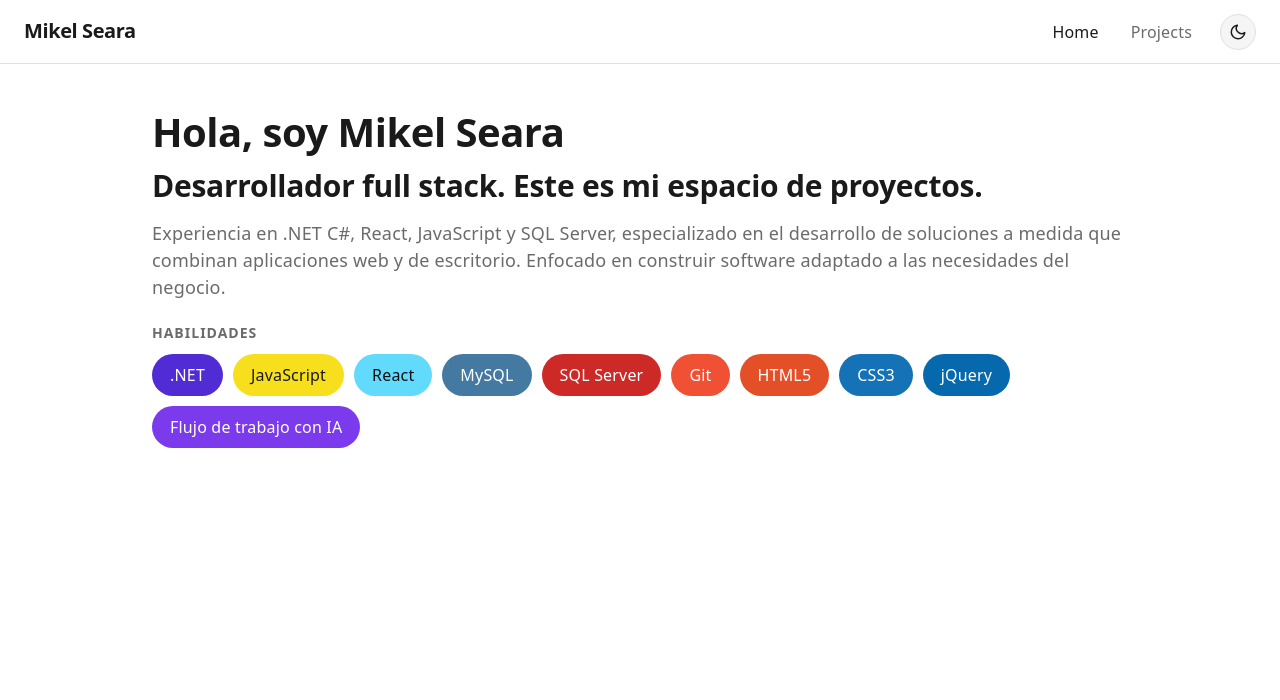
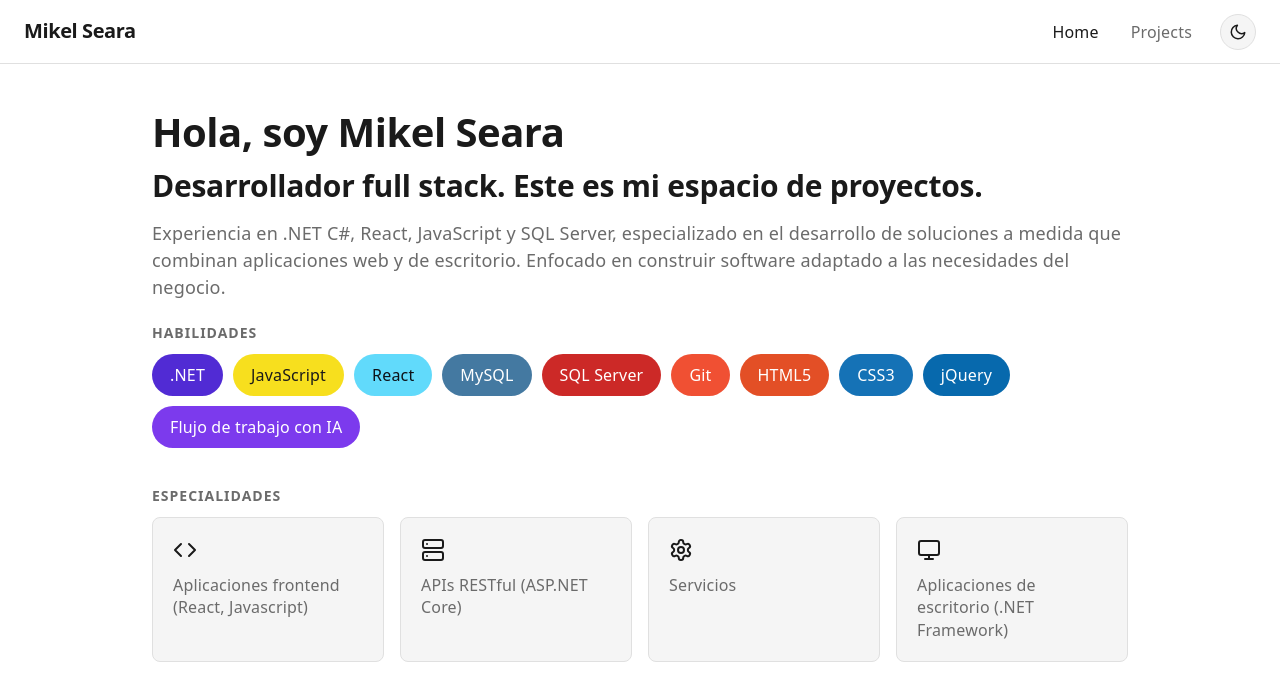
Before and after one commit to mikels111/mikels111.github.io, a React (Vite) app: page / in a window 1280 px wide. Shown: the top 700 px of the page. Built offline with nearby package versions, Linux system fonts and the light colour scheme.

Commit message:
Add specialties section with icons and styling to Home component

```diff
--- a/src/App.css
+++ b/src/App.css
@@ -47,6 +47,48 @@
   font-size: 16px;
   font-weight: 500;
   white-space: nowrap;
+}
+
+.specialties-section {
+  align-self: flex-start;
+  display: flex;
+  flex-direction: column;
+  align-items: flex-start;
+  gap: 12px;
+  margin-top: 24px;
+  width: 100%;
+}
+
+.specialties {
+  display: flex;
+  flex-wrap: wrap;
+  gap: 16px;
+  width: 100%;
+}
+
+.specialty-card {
+  flex: 1 1 220px;
+  max-width: 260px;
+  min-width: 0;
+  box-sizing: border-box;
+  border: 1px solid var(--border);
+  border-radius: 8px;
+  background: var(--bg-raised);
+  padding: 20px;
+  display: flex;
+  flex-direction: column;
+  align-items: flex-start;
+  gap: 12px;
+}
+
+.specialty-card svg {
+  color: var(--text);
+}
+
+.specialty-card p {
+  color: var(--text);
+  font-size: 16px;
+  line-height: 1.4;
 }
 
 .page p {
--- a/src/pages/Home.jsx
+++ b/src/pages/Home.jsx
@@ -9,6 +9,57 @@
   { name: 'CSS3', color: '#1572B6', text: '#ffffff' },
   { name: 'jQuery', color: '#0769AD', text: '#ffffff' },
   { name: 'Flujo de trabajo con IA', color: '#7C3AED', text: '#ffffff' },
+]
+
+const iconProps = {
+  width: '24',
+  height: '24',
+  viewBox: '0 0 24 24',
+  fill: 'none',
+  stroke: 'currentColor',
+  strokeWidth: '2',
+  strokeLinecap: 'round',
+  strokeLinejoin: 'round',
+  role: 'presentation',
+}
+
+const specialties = [
+  {
+    text: 'Aplicaciones frontend (React, Javascript)',
+    icon: (
+      <svg {...iconProps}>
+        <path d="m16 18 6-6-6-6M8 6l-6 6 6 6" />
+      </svg>
+    ),
+  },
+  {
+    text: 'APIs RESTful (ASP.NET Core)',
+    icon: (
+      <svg {...iconProps}>
+        <rect x="2" y="2" width="20" height="8" rx="2" />
+        <rect x="2" y="14" width="20" height="8" rx="2" />
+        <path d="M6 6h.01M6 18h.01" />
+      </svg>
+    ),
+  },
+  {
+    text: 'Servicios',
+    icon: (
+      <svg {...iconProps}>
+        <path d="M12.22 2h-.44a2 2 0 0 0-2 2v.18a2 2 0 0 1-1 1.73l-.43.25a2 2 0 0 1-2 0l-.15-.08a2 2 0 0 0-2.73.73l-.22.38a2 2 0 0 0 .73 2.73l.15.1a2 2 0 0 1 1 1.72v.51a2 2 0 0 1-1 1.74l-.15.09a2 2 0 0 0-.73 2.73l.22.38a2 2 0 0 0 2.73.73l.15-.08a2 2 0 0 1 2 0l.43.25a2 2 0 0 1 1 1.73V20a2 2 0 0 0 2 2h.44a2 2 0 0 0 2-2v-.18a2 2 0 0 1 1-1.73l.43-.25a2 2 0 0 1 2 0l.15.08a2 2 0 0 0 2.73-.73l.22-.39a2 2 0 0 0-.73-2.73l-.15-.08a2 2 0 0 1-1-1.74v-.5a2 2 0 0 1 1-1.74l.15-.09a2 2 0 0 0 .73-2.73l-.22-.38a2 2 0 0 0-2.73-.73l-.15.08a2 2 0 0 1-2 0l-.43-.25a2 2 0 0 1-1-1.73V4a2 2 0 0 0-2-2z" />
+        <circle cx="12" cy="12" r="3" />
+      </svg>
+    ),
+  },
+  {
+    text: 'Aplicaciones de escritorio (.NET Framework)',
+    icon: (
+      <svg {...iconProps}>
+        <rect x="2" y="3" width="20" height="14" rx="2" />
+        <path d="M8 21h8M12 17v4" />
+      </svg>
+    ),
+  },
 ]
 
 function Home() {
@@ -37,6 +88,18 @@
           ))}
         </div>
       </section>
+
+      <section className="specialties-section">
+        <h3 className="skills-title">Especialidades</h3>
+        <div className="specialties">
+          {specialties.map((specialty) => (
+            <div key={specialty.text} className="specialty-card">
+              {specialty.icon}
+              <p>{specialty.text}</p>
+            </div>
+          ))}
+        </div>
+      </section>
     </main>
   )
 }
```
